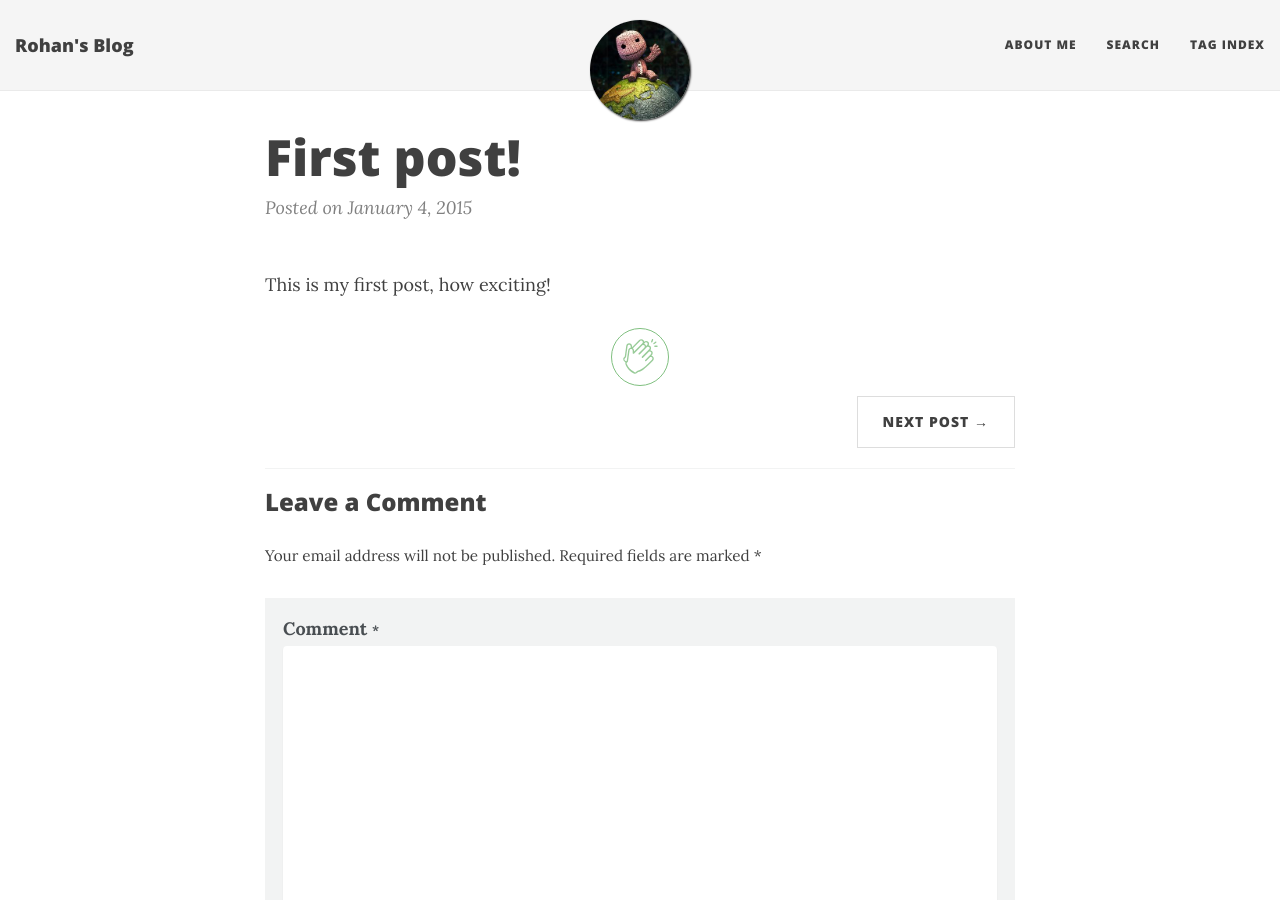
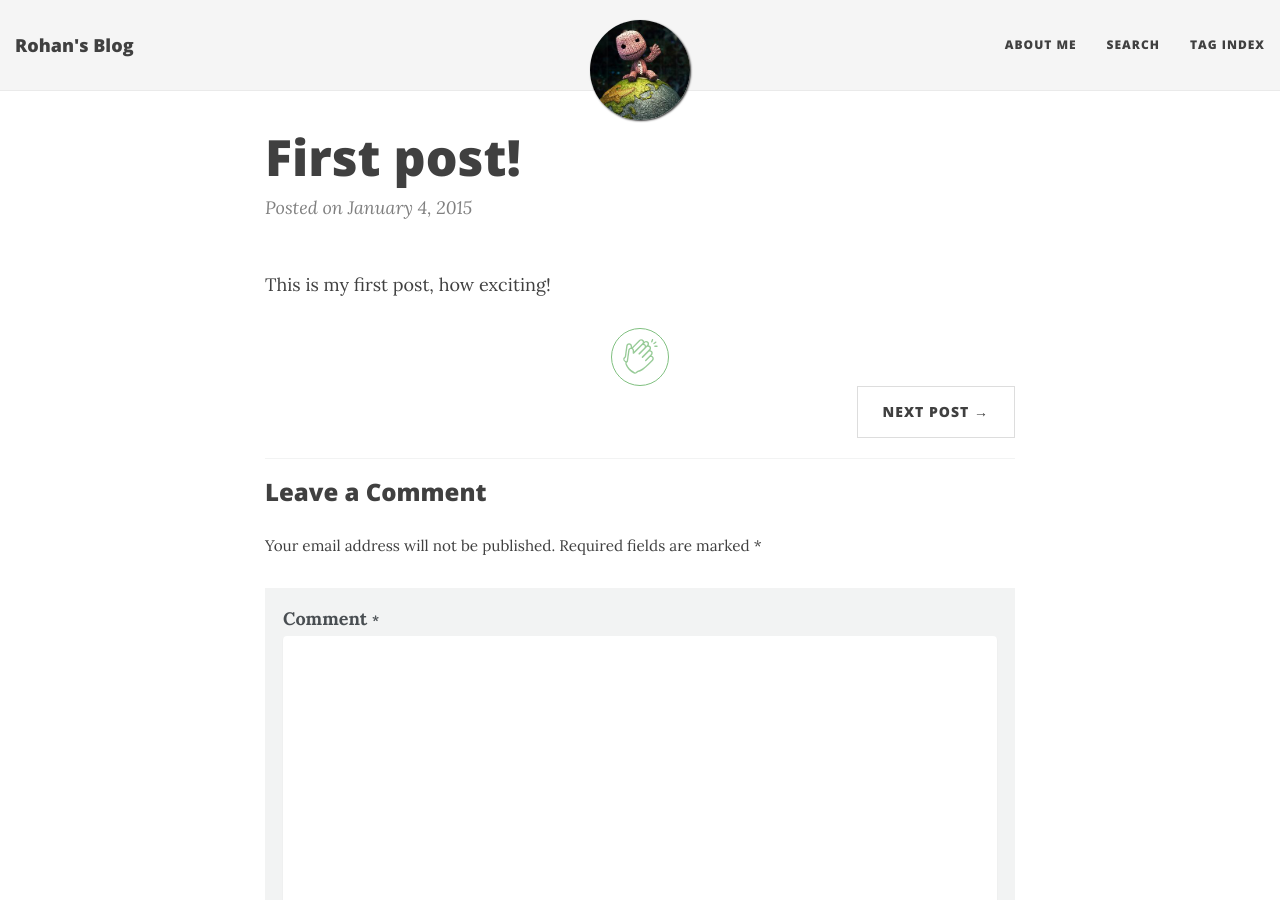
Before and after one commit to iamrdk21/Website1, a Jekyll site: the page built from _posts/2015-01-04-first-post.md, in a window 1280 px wide and 900 px high. Built offline with Jekyll 4.4.1, drawn with Linux system fonts in a browser that asks for light colours; nearby versions of some CDN libraries.

Commit message:
Update post.html

```diff
--- a/_layouts/post.html
+++ b/_layouts/post.html
@@ -51,16 +51,16 @@
       {% if page.social-share %}
         {% include social.html %}
       {% endif %}
-	<div align="center">
-		{% include applause.html %}
-	</div>
+
       <ul class="pager blog-pager">
         {% if page.previous.url %}
         <li class="previous">
           <a href="{{ page.previous.url | relative_url }}" data-toggle="tooltip" data-placement="top" title="{{page.previous.title}}">&larr; Previous Post</a>
         </li>
         {% endif %}
-
+	      <div align="center">
+		{% include applause.html %}
+	      </div>
         {% if page.next.url %}
         <li class="next">
           <a href="{{ page.next.url | relative_url }}" data-toggle="tooltip" data-placement="top" title="{{page.next.title}}">Next Post &rarr;</a>
```
